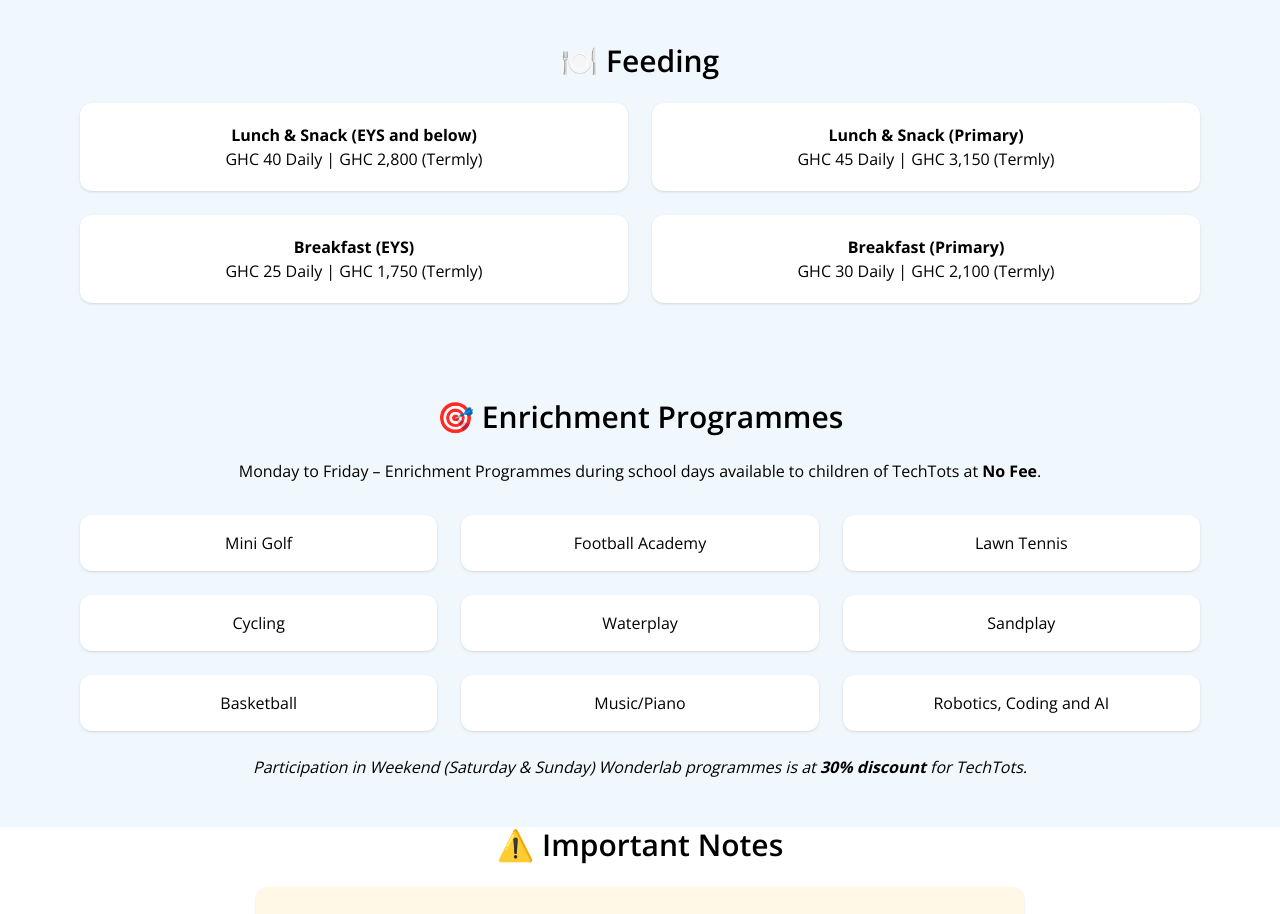
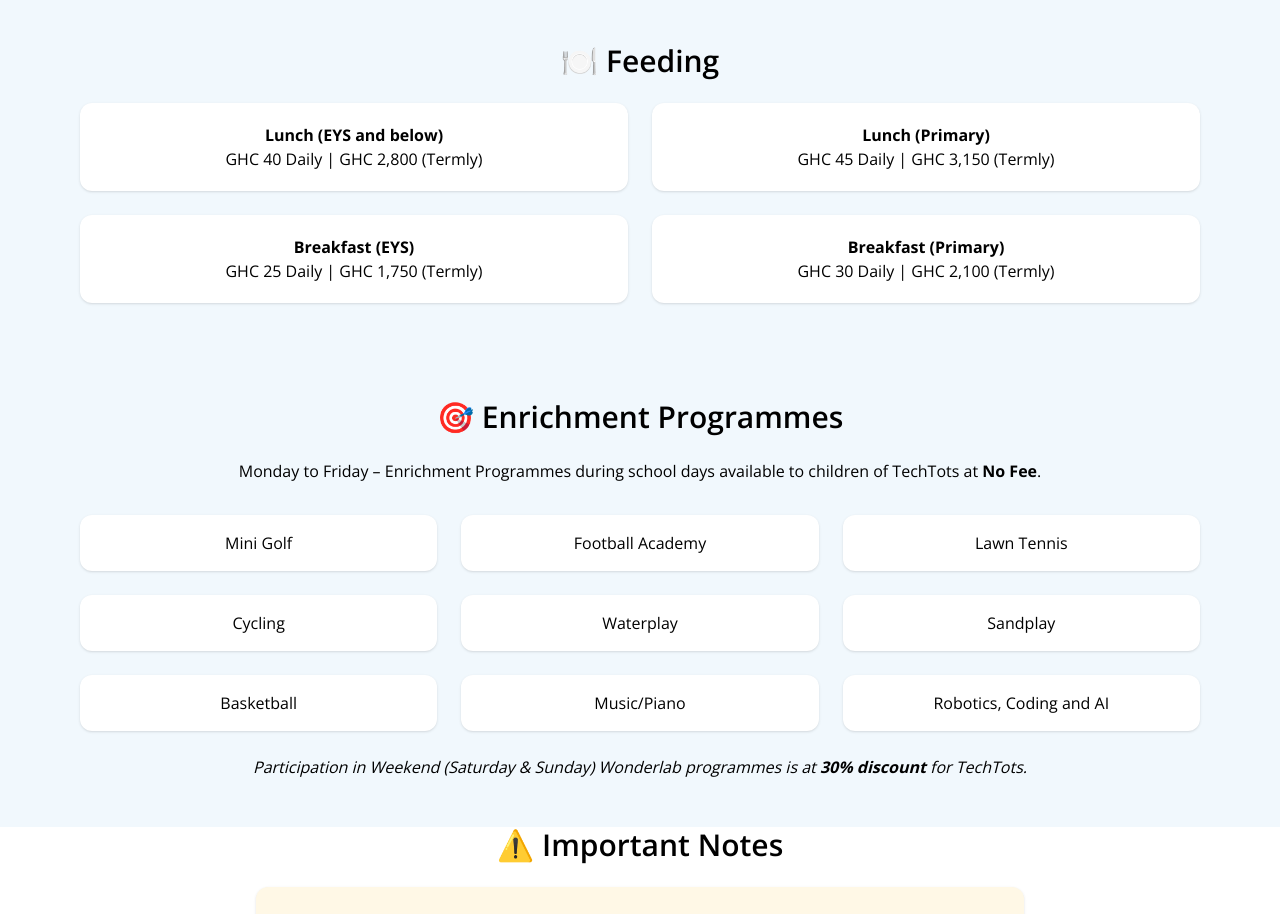
Before and after one commit to aurarich/techtots-web, a Next.js app: page /tuition in a window 1280 px wide. Shown: the part 1920-2834 px from the top of the page. Built offline with nearby package versions, Linux system fonts and the light colour scheme.

Commit message:
other things edited

```diff
--- a/src/app/tuition/page.tsx
+++ b/src/app/tuition/page.tsx
@@ -132,11 +132,11 @@ export default function Page() {
                         <div className="grid grid-cols-1 sm:grid-cols-2 md:grid-cols-2 gap-6 text-center">
                             {[
                                 {
-                                    label: "Lunch & Snack (EYS and below)",
+                                    label: "Lunch (EYS and below)",
                                     fee: "GHC 40 Daily | GHC 2,800 (Termly)",
                                 },
                                 {
-                                    label: "Lunch & Snack (Primary)",
+                                    label: "Lunch (Primary)",
                                     fee: "GHC 45 Daily | GHC 3,150 (Termly)",
                                 },
                                 {
```
